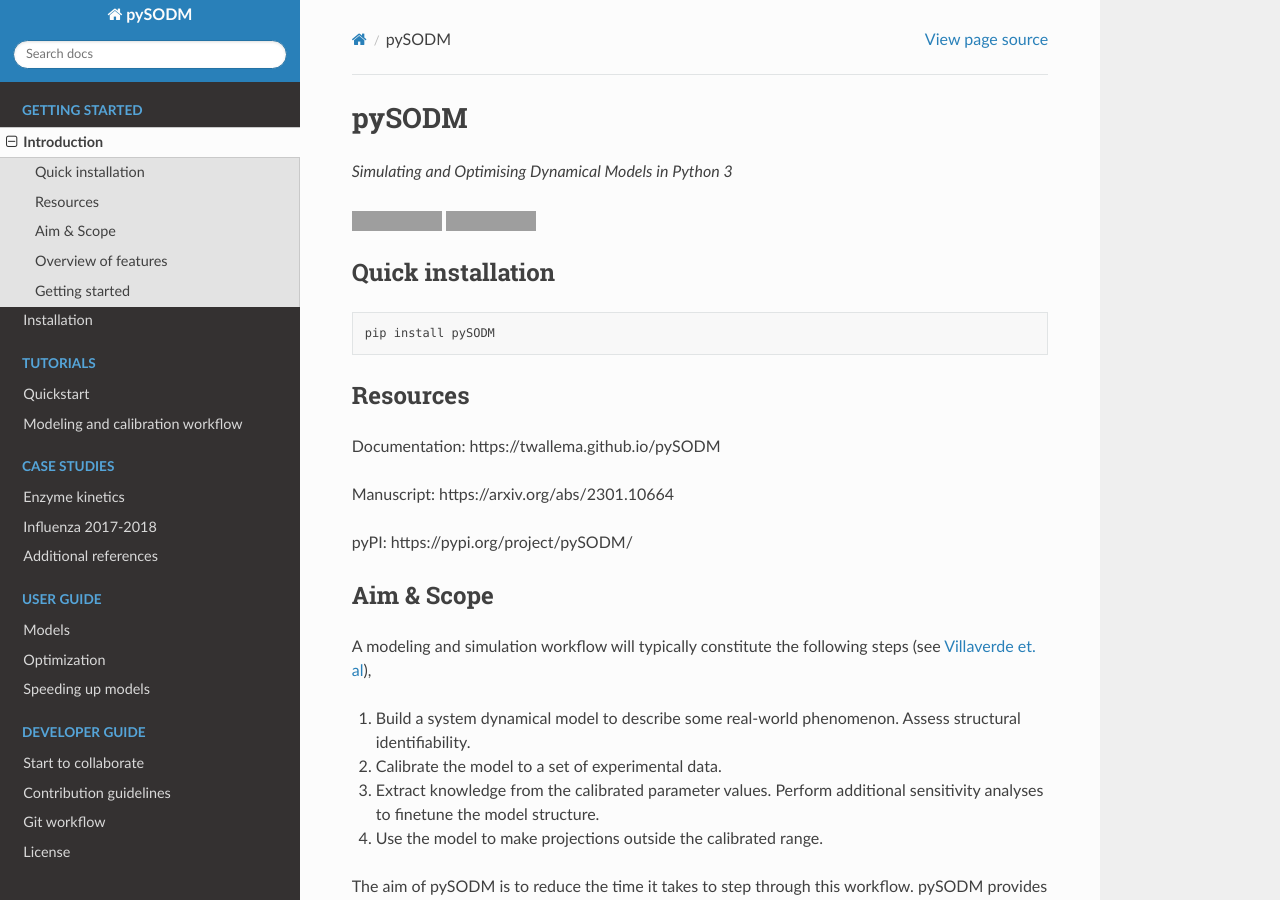
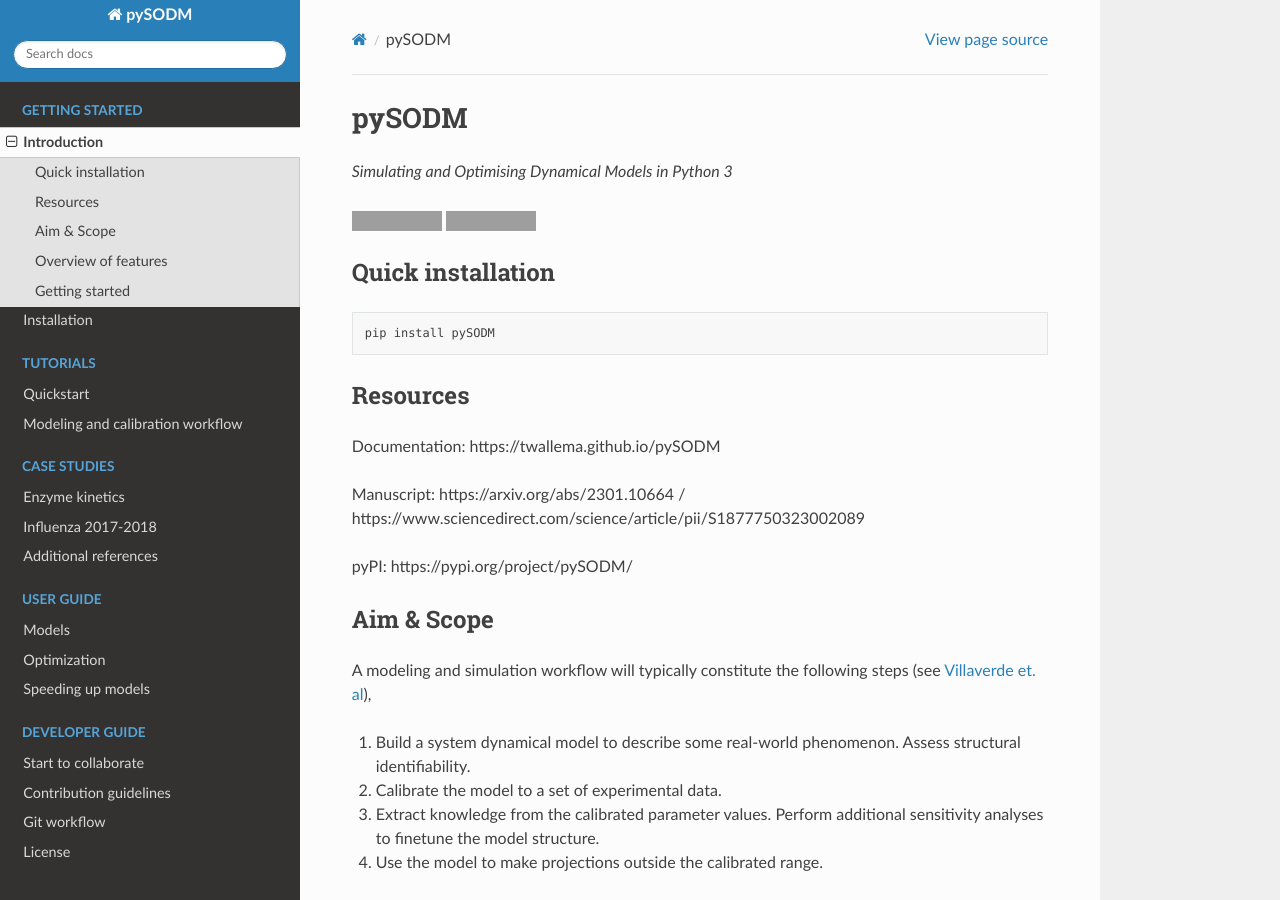
Before and after one commit to twallema/pySODM, a Sphinx documentation site: the page built from docs/introduction.md, in a window 1280 px wide and 900 px high. Built offline with Sphinx 7.4.7 and the Read the Docs theme 2.0.0, drawn with Linux system fonts in a browser that asks for light colours; some of the changed lines change nothing that is shown; grey boxes are pictures that could not be loaded.

Commit message:
update link to manuscript

```diff
--- a/docs/introduction.md
+++ b/docs/introduction.md
@@ -12,7 +12,7 @@
 
 Documentation: https://twallema.github.io/pySODM
 
-Manuscript: https://arxiv.org/abs/2301.10664
+Manuscript: https://arxiv.org/abs/2301.10664 / https://www.sciencedirect.com/science/article/pii/S1877750323002089
 
 pyPI: https://pypi.org/project/pySODM/
 
```
